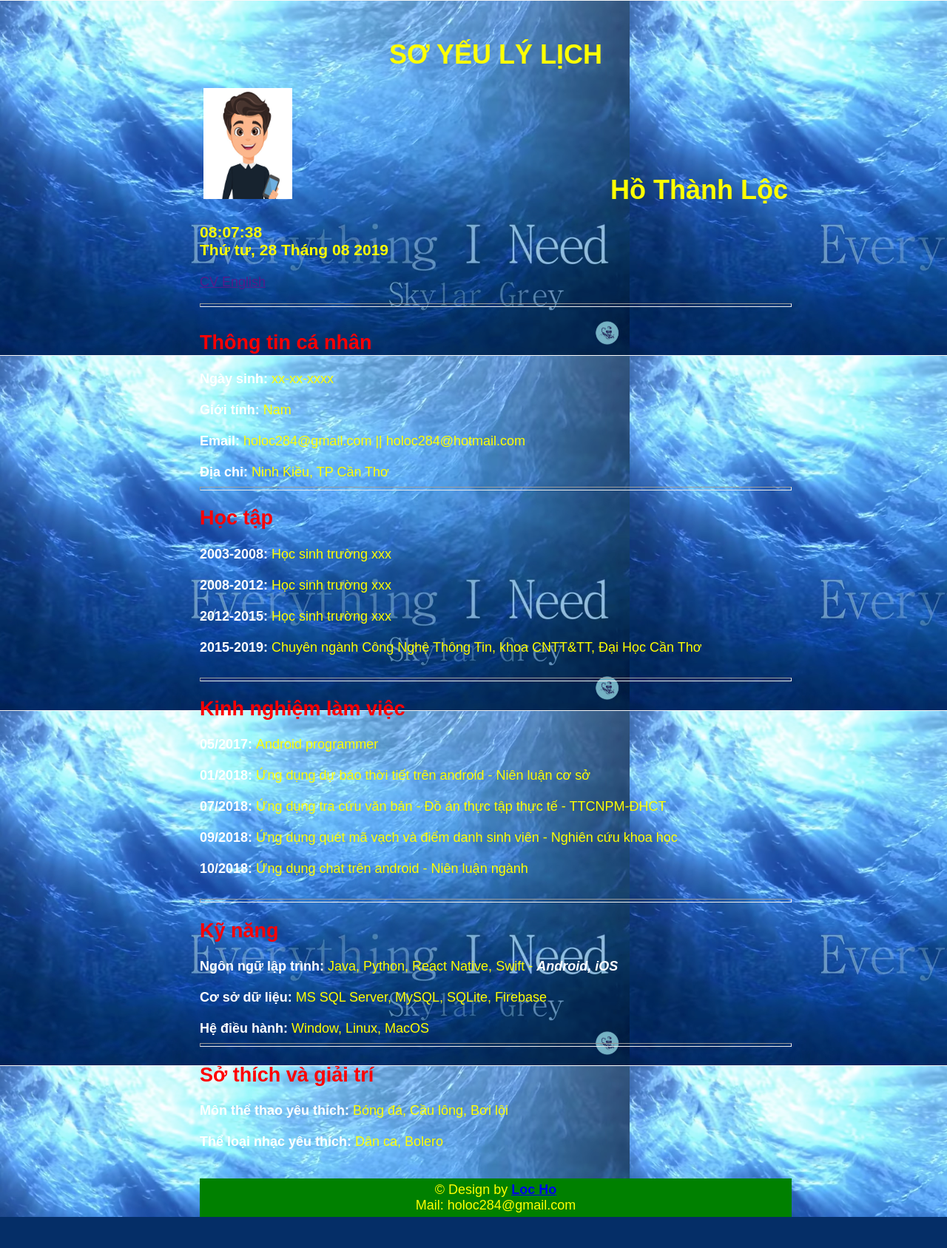
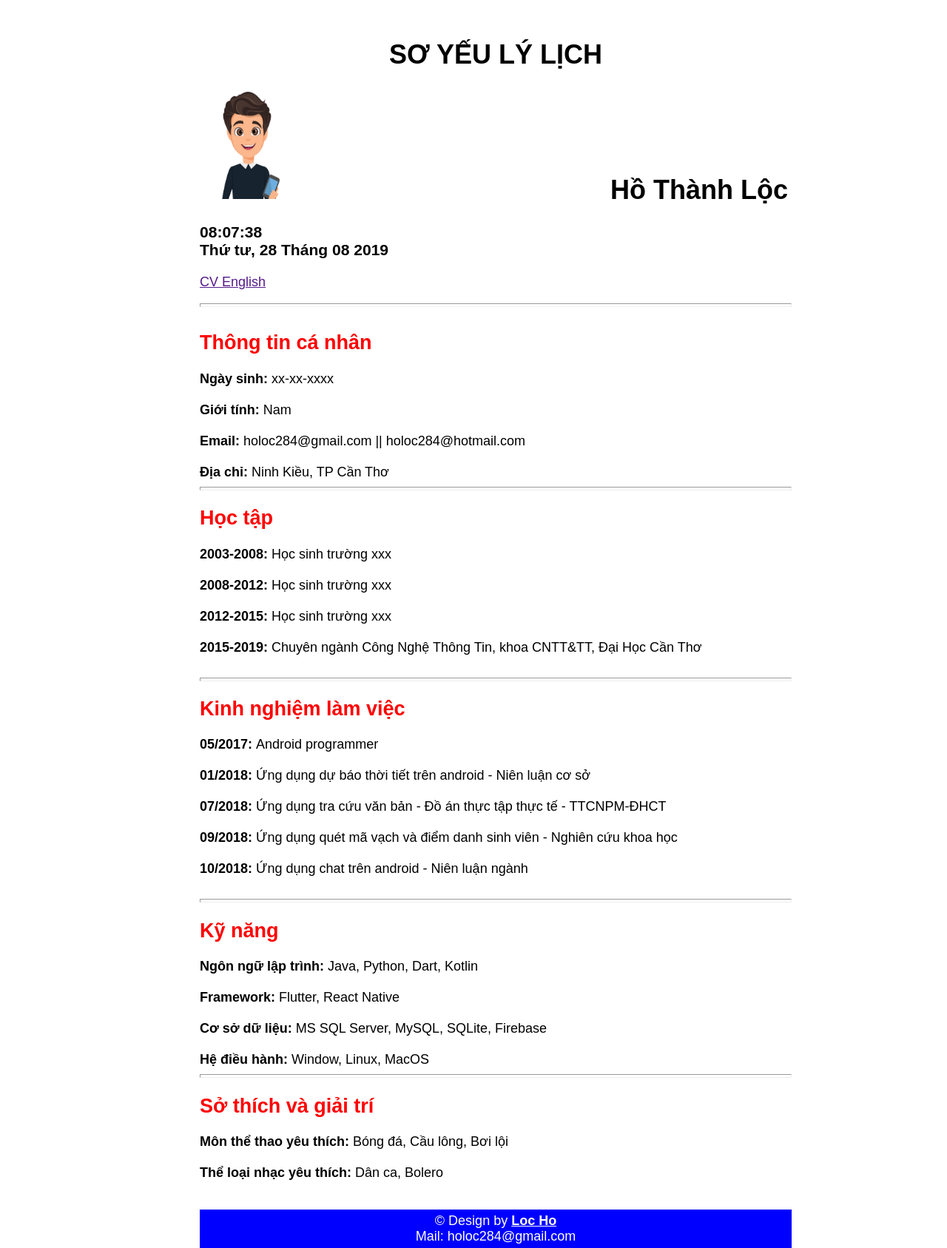
Before and after one commit to holoc285/holoc.github.io, a PHP site: page /home.html in a window 1280 px wide. Shown: the whole page at 74% size. Before the commit the page ends 1645 px from the top, so only its background shows below. Run offline with PHP 8.4, Linux system fonts and the light colour scheme.

Commit message:
sedcond commit

```diff
--- a/css.css
+++ b/css.css
@@ -22,7 +22,11 @@ body{
 }
 .footer{
 	padding: 5px;
-	background-color: green;
+	background-color: blue;
+	color: white;
+}
+.text_footer{
+	color: white;
 }
 
 
@@ -35,11 +39,11 @@ hr{
 }
 
 b{
-	color: white;
+	color: black;
 }
 
 div{
-	color: yellow;
+	color: black;
 
 
 }
--- a/home.html
+++ b/home.html
@@ -5,7 +5,7 @@
 <link rel="stylesheet" type="text/css" href="css.css">
 <script type="text/javascript" src="clock.js" ></script>
 </head>
-<body onload="clock()" background="ddd.png">
+<body onload="clock()">
 <div>
 	<br/>
 	<h1 align="center">SƠ YẾU LÝ LỊCH</h1>
@@ -33,15 +33,15 @@
 		<b>10/2018: </b>Ứng dụng chat trên android - Niên luận ngành<br/><br/>
 		<hr size="5px">
 		<h2>Kỹ năng</h2>
-		<b>Ngôn ngữ lập trình: </b>Java, Python, React Native, Swift -
-		<b><i>Android, iOS</i></b><br/><br/>
+		<b>Ngôn ngữ lập trình: </b>Java, Python, Dart, Kotlin<br/><br/>
+		<b>Framework: </b>Flutter, React Native<br/><br/>
 		<b>Cơ sở dữ liệu: </b>MS SQL Server, MySQL, SQLite, Firebase<br/><br/>
 		<b>Hệ điều hành: </b>Window, Linux, MacOS
 		<hr size="5px">
 		<h2>Sở thích và giải trí</h2>
 		<b>Môn thể thao yêu thích: </b>Bóng đá, Cầu lông, Bơi lội<br/><br/>
 		<b>Thể loại nhạc yêu thích: </b>Dân ca, Bolero<br/><br/>
-		<p class="footer" align="center">&copy Design by <b><a href="https://www.facebook.com/holoc284">Loc Ho</a></b><br/>
+		<p class="footer" align="center">&copy Design by <b><a class="text_footer" href="https://www.facebook.com/holoc284">Loc Ho</a></b><br/>
 			Mail: holoc284@gmail.com<br/>
 			</p>
 	</div>
```
